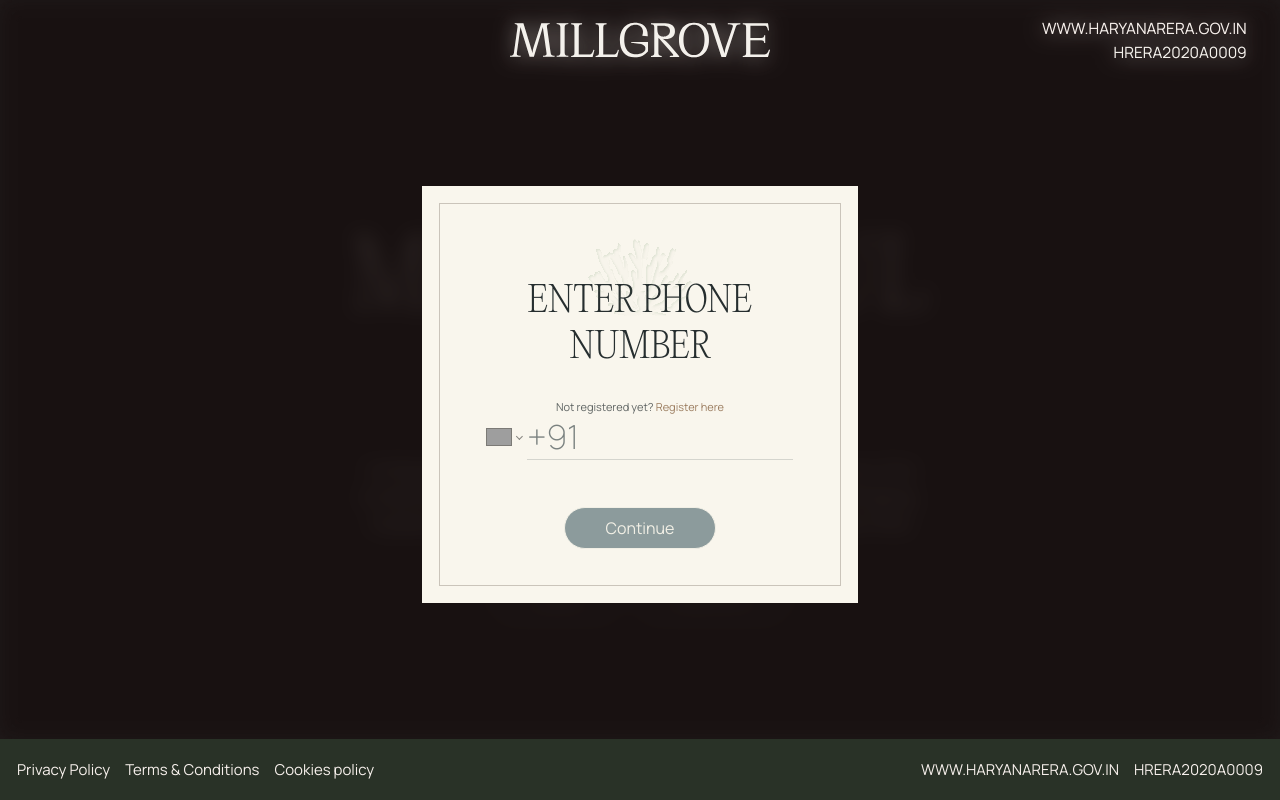
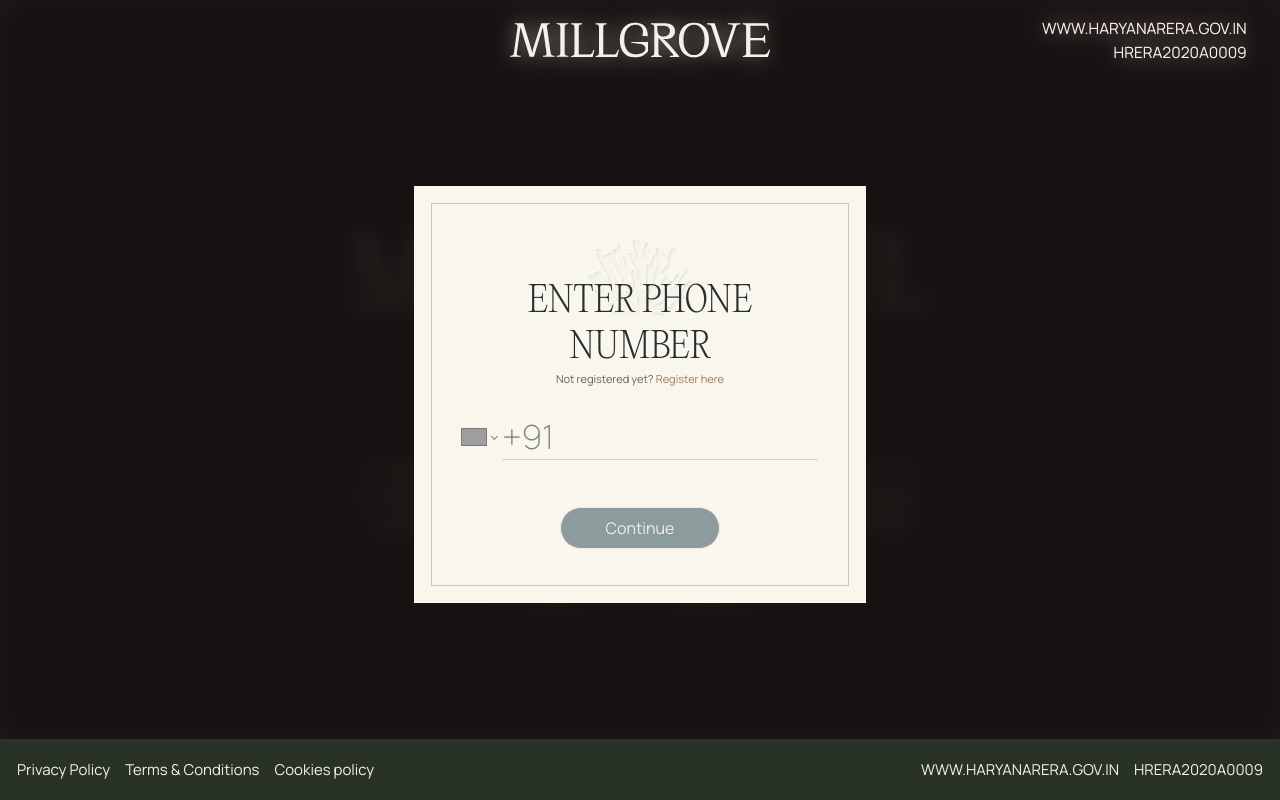
Before and after one commit to sachinsharma92/millgrove-landing-page, a React (Create React App) app: page / in a window 1280 px wide. Both pictures are taken after a click on the button "LOGIN". Built offline with nearby package versions, Linux system fonts and the light colour scheme; grey boxes are pictures that could not be loaded.

Commit message:
style:Improve spacing in forms

```diff
--- a/src/views/Login/Login.module.scss
+++ b/src/views/Login/Login.module.scss
@@ -6,7 +6,7 @@
   // border-radius: 6px;
   background-color: $cream-40;
   position: relative;
-  width: calc(26rem + 1.5625vw);
+  width: calc(27rem + 1.5625vw);
   max-width: 100%;
 }
 
@@ -56,7 +56,7 @@
 .headingWrapper {
   width: clamp(50%, 70%, 80%);
   margin: 0 auto;
-  margin-bottom: calc(8px + 1.5625vw);
+  // margin-bottom: calc(8px + 1.5625vw);
 }
 .heading {
   @include fontStyles(
@@ -70,6 +70,7 @@
 
 .notRegisteredText {
   @include fontStyles($black-100-70, "Manrope", 400, calc(6px + 00.390625vw));
+  margin-bottom: calc(8px + 1.5625vw);
   span {
     color: $brown-70;
     cursor: pointer;
@@ -94,8 +95,8 @@
 .phoneNosWrapper {
   @include flex(center, center);
   gap: 1rem;
-  width: 90%;
-  margin: 0 auto calc(15px + 0.5625vw);
+  width: 100%;
+  margin: 0 auto 0.5rem;
   input {
     // width: calc(15px + 0.390625vw) !important;
     width: 100% !important;
@@ -143,10 +144,11 @@
 
 .errorText {
   @include fontStyles($red-100, "Manrope", 400, 0.875rem);
+  text-align: left;
   span {
     color: $black-90;
     text-decoration: underline;
-    cursor: poi;
+    cursor: pointer;
   }
 }
 
@@ -210,7 +212,7 @@
   .formInputWrapper {
     margin-bottom: calc(1.5rem + 0.5625vw);
   }
-  .phoneNosWrapper {
+  .errorText {
     margin-bottom: calc(3.5rem + 0.5625vw);
   }
   .formInput {
@@ -223,7 +225,7 @@
 
 @include for-tablet-only {
   .formInputWrapper,
-  .phoneNosWrapper {
+  .errorText {
     margin-bottom: calc(1.375rem + 0.5625vw);
   }
   .submitBtnWrapper {
--- a/src/views/Signup/Signup.module.scss
+++ b/src/views/Signup/Signup.module.scss
@@ -55,7 +55,7 @@
 }
 
 .formInputWrapper {
-  margin-bottom: calc(10px + 0.5625vw);
+  margin-bottom: calc(2px + 0.5625vw);
   display: flex;
   justify-content: center;
 }
@@ -159,8 +159,7 @@
   .smallText {
     font-size: calc(12px + 1.5625vw);
   }
-  .formInputWrapper,
-  .phoneNosWrapper {
+  .errorText {
     margin-bottom: calc(1.5rem + 0.5625vw);
   }
   .formInput {
@@ -182,8 +181,7 @@
 }
 
 @include for-tablet-only {
-  .formInputWrapper,
-  .phoneNosWrapper {
+  .errorText {
     margin-bottom: calc(1.375rem + 0.5625vw);
   }
   .submitBtnWrapper {
```
